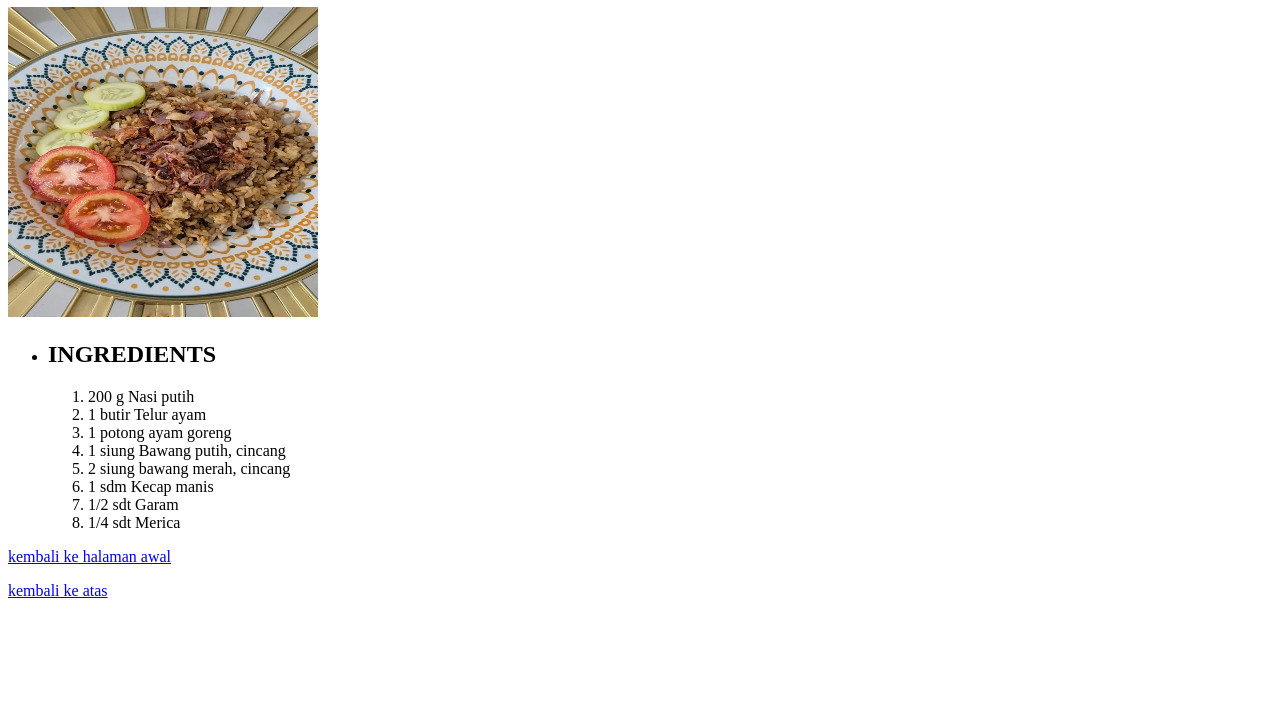
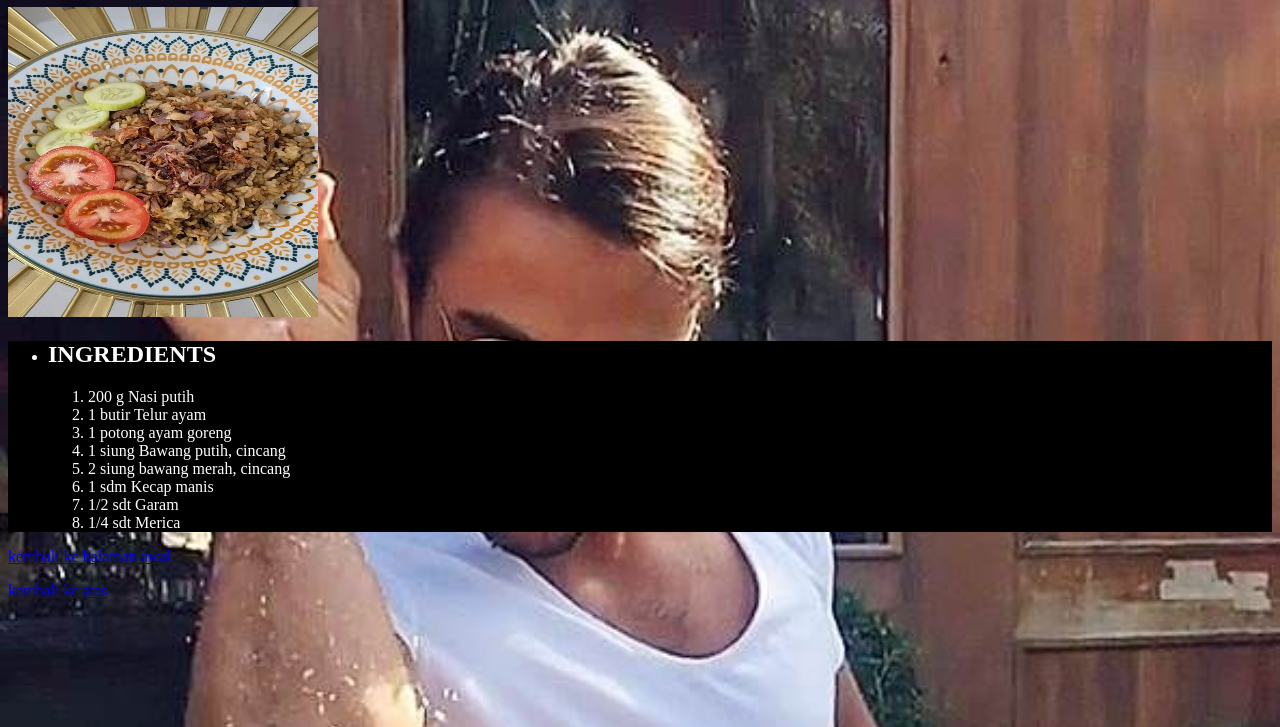
Before and after one commit to jamaludin31march/odin-recipes, a plain HTML site: page recipes/nasigoreng.html in a window 1280 px wide. Shown: the part 73-800 px from the top of the page. Drawn offline with Linux system fonts and the light colour scheme.

Commit message:
menambahkan backgroun image dan mengubah text menjadi warna putih

```diff
--- /dev/null
+++ b/recipes/css/bakwan.css
@@ -0,0 +1,13 @@
+body {
+    background-image: url(/image/chef.jpg);
+    background-size: cover;
+    background-repeat: no-repeat;
+    background-position: center top;
+    background-attachment: fixed;
+
+}
+
+li, h1 {
+    color: white;
+    background-color: black;
+}
--- /dev/null
+++ b/recipes/css/mieayam.css
@@ -0,0 +1,12 @@
+body {
+    background-image: url(/image/chef.jpg);
+    background-size: cover;
+    background-repeat: no-repeat;
+    background-position: center top;
+    background-attachment: fixed;
+}
+ul, h1{
+    color: white;
+    background-color: black ;
+;
+}
--- /dev/null
+++ b/recipes/css/nasigoreng.css
@@ -0,0 +1,12 @@
+body {
+    background-image: url(/image/chef.jpg);
+    background-size: cover;
+    background-repeat: no-repeat;
+    background-position: center top;
+    background-attachment: fixed;
+}
+
+ul, h1 {
+    color: white;
+    background-color: black;
+}
--- a/recipes/nasigoreng.html
+++ b/recipes/nasigoreng.html
@@ -4,6 +4,7 @@
     <meta charset="UTF-8">
     <meta name="viewport" content="width=device-width, initial-scale=1.0">
     <title>Resep nasi goreng</title>
+    <link rel="stylesheet" href="./css/nasigoreng.css">
 </head>
 <body>
 
--- /dev/null
+++ b/style.css
@@ -0,0 +1,12 @@
+body {
+    background-image: url(/image/chef.jpg) ;
+    background-size: cover;
+    background-repeat: no-repeat;
+    background-position: center top;
+    background-attachment: fixed;
+}
+
+h1 {
+    color: white;
+    background-color: black;
+}
```
Also changed, not shown: index.html (+2 -1 lines), recipes/bakwan.html (+1 -0 lines), recipes/mieayam.html (+1 -1 lines), image/chef.jpg (added).
